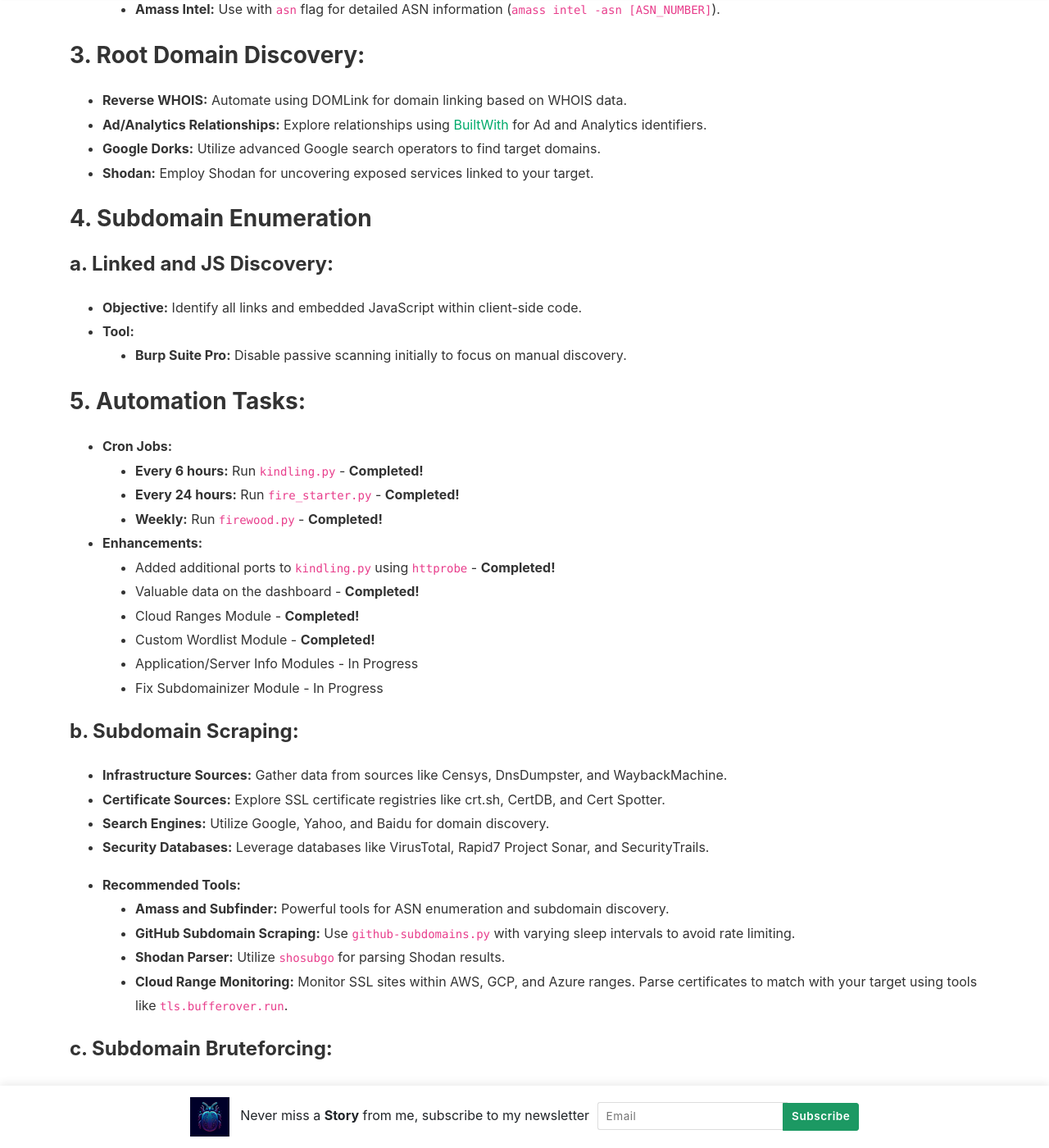
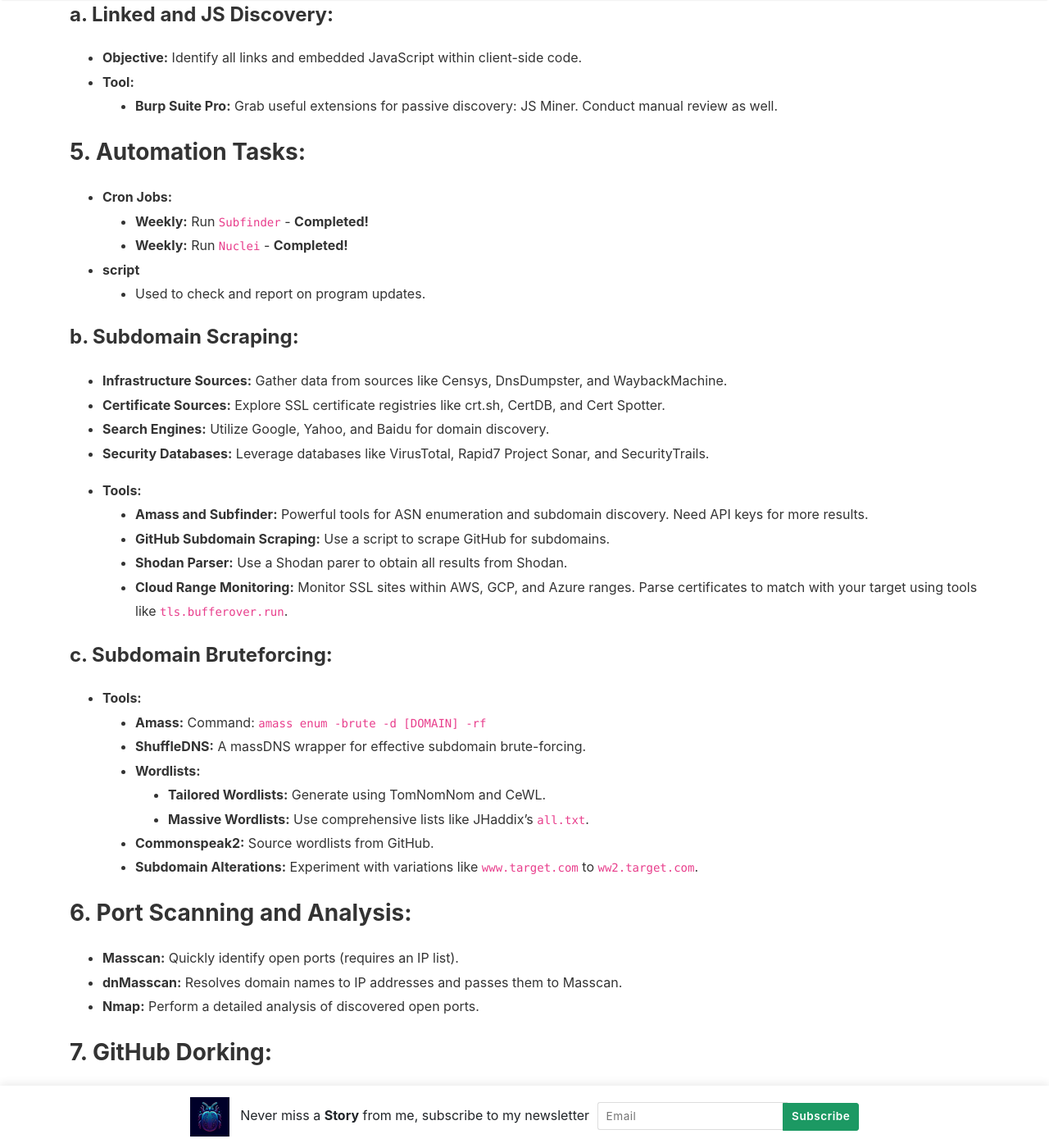
Before and after one commit to Turbul3nce/Turbul3nce.github.io, a Jekyll site: the page built from _pages/info.md, in a window 1280 px wide and 1400 px high, scrolled down 1527 px. Shown: the whole window at 82% size. Built offline with Jekyll 4.4.1, drawn with Linux system fonts in a browser that asks for light colours; nearby versions of some CDN libraries; some of the changed text lies outside the part shown.

Commit message:
Update info.md

```diff
--- a/_pages/info.md
+++ b/_pages/info.md
@@ -10,35 +10,26 @@ comments: false
 ## Navigation
 
 - [Methodology](#methodology)
-- [App Checklist](#app-checklist)
+- [Application Checklist](#app-checklist)
 - [Top Vulns](#top-vulns)
 - [Testing Vulns](#testing-vulns)
 - [Resources](#resources)
 
 ---
 
-## Methodology
+# Methodology
 
 ## Reconnaissance
 
 ### Core Objectives:
 - **Identify all subdomains!**
-- **Scan all ports for potential entry points.**
-
-### Essential Tools for Setup:
-- **MassDNS:** For brute-forcing subdomains.
-- **Intrigue.io:** For comprehensive reconnaissance and information gathering.
-
-### Custom Scripts To Do:
-1. Develop a Python script to search GitHub for relevant repositories and return only those with results - **Completed!**
+- **Identify all open ports.**
 
 ---
 
-## Recon Methodology
-
 ### 1. Information Gathering:
    - **Target Details:** Collect comprehensive data on the target, including potential acquisitions.
-   - **Tool:** Use [Crunchbase](https://www.crunchbase.com) to identify acquisitions related to the target.
+   - **Tool:** [Crunchbase](https://www.crunchbase.com) can be used to identify acquisitions related to the target.
 
 ### 2. ASN Identification:
    - **Manual Method:** Utilize [BGP HE](http://bgp.he.net) to find Autonomous System Numbers (ASNs).
@@ -58,22 +49,15 @@ comments: false
 #### a. Linked and JS Discovery:
    - **Objective:** Identify all links and embedded JavaScript within client-side code.
    - **Tool:**
-     - **Burp Suite Pro:** Disable passive scanning initially to focus on manual discovery.
+     - **Burp Suite Pro:** Grab useful extensions for passive discovery: JS Miner. Conduct manual review as well.
 
 ### 5. Automation Tasks:
 
 - **Cron Jobs:**
-  - **Every 6 hours:** Run `kindling.py` - **Completed!**
-  - **Every 24 hours:** Run `fire_starter.py` - **Completed!**
-  - **Weekly:** Run `firewood.py` - **Completed!**
-
-- **Enhancements:**
-  - Added additional ports to `kindling.py` using `httprobe` - **Completed!**
-  - Valuable data on the dashboard - **Completed!**
-  - Cloud Ranges Module - **Completed!**
-  - Custom Wordlist Module - **Completed!**
-  - Application/Server Info Modules - In Progress
-  - Fix Subdomainizer Module - In Progress
+  - **Weekly:** Run `Subfinder` - **Completed!**
+  - **Weekly:** Run `Nuclei` - **Completed!**
+- **script**
+  - Used to check and report on program updates.
 
 #### b. Subdomain Scraping:
    - **Infrastructure Sources:** Gather data from sources like Censys, DnsDumpster, and WaybackMachine.
@@ -81,10 +65,10 @@ comments: false
    - **Search Engines:** Utilize Google, Yahoo, and Baidu for domain discovery.
    - **Security Databases:** Leverage databases like VirusTotal, Rapid7 Project Sonar, and SecurityTrails.
 
-   - **Recommended Tools:**
-     - **Amass and Subfinder:** Powerful tools for ASN enumeration and subdomain discovery.
-     - **GitHub Subdomain Scraping:** Use `github-subdomains.py` with varying sleep intervals to avoid rate limiting.
-     - **Shodan Parser:** Utilize `shosubgo` for parsing Shodan results.
+   - **Tools:**
+     - **Amass and Subfinder:** Powerful tools for ASN enumeration and subdomain discovery. Need API keys for more results.
+     - **GitHub Subdomain Scraping:** Use a script to scrape GitHub for subdomains.
+     - **Shodan Parser:** Use a Shodan parer to obtain all results from Shodan.
      - **Cloud Range Monitoring:** Monitor SSL sites within AWS, GCP, and Azure ranges. Parse certificates to match with your target using tools like `tls.bufferover.run`.
 
 #### c. Subdomain Bruteforcing:
@@ -115,7 +99,7 @@ comments: false
      - Identify users who may not be directly mapped to the organization by exploring dotfiles and LinkedIn profiles.
 
 ### 8. Httprobe and Eyewitness:
-   - Use **Httprobe** to find live hosts and **Eyewitness** to capture screenshots for visual inspection.
+   - Use **HTTPx** to find live hosts and maybe **Gowitness** (HTTPx can do both) to capture screenshots for visual inspection.
 
 ### 9. Subdomain Takeover:
    - **Resources:**
```
